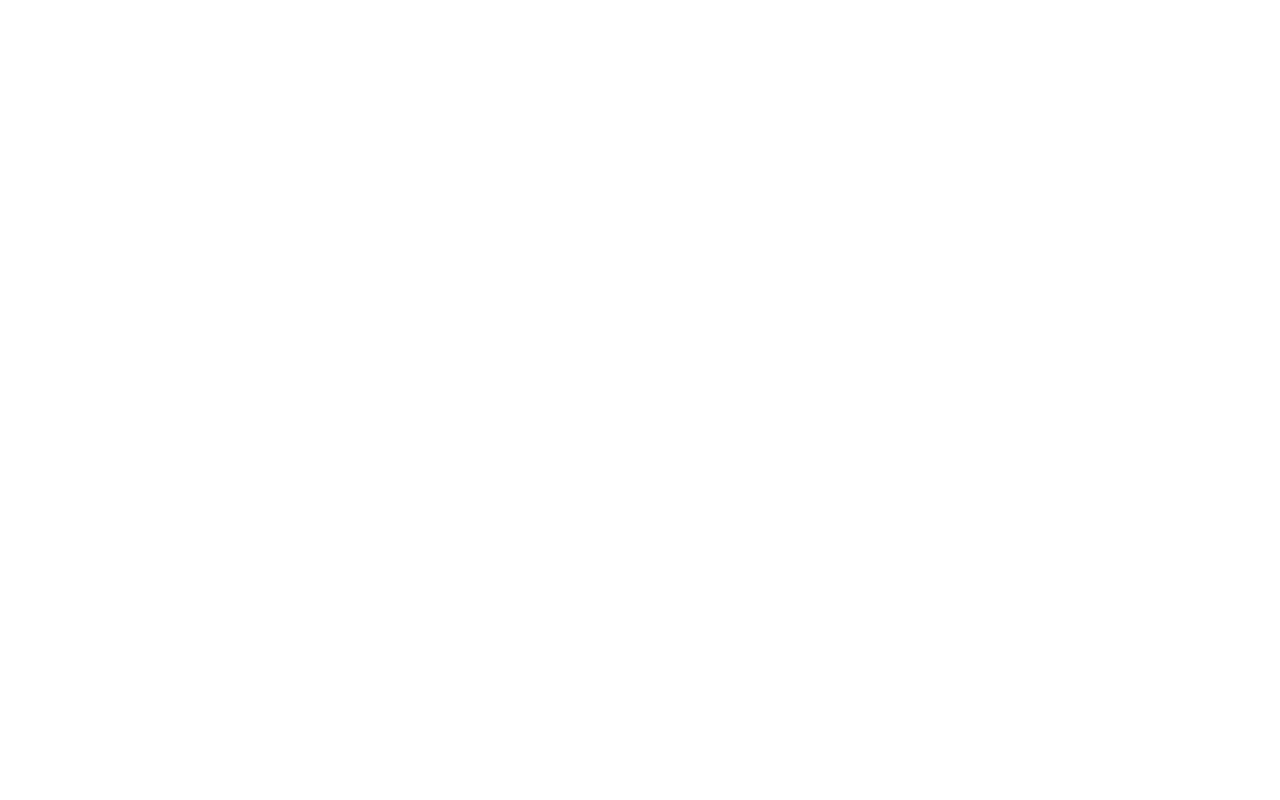
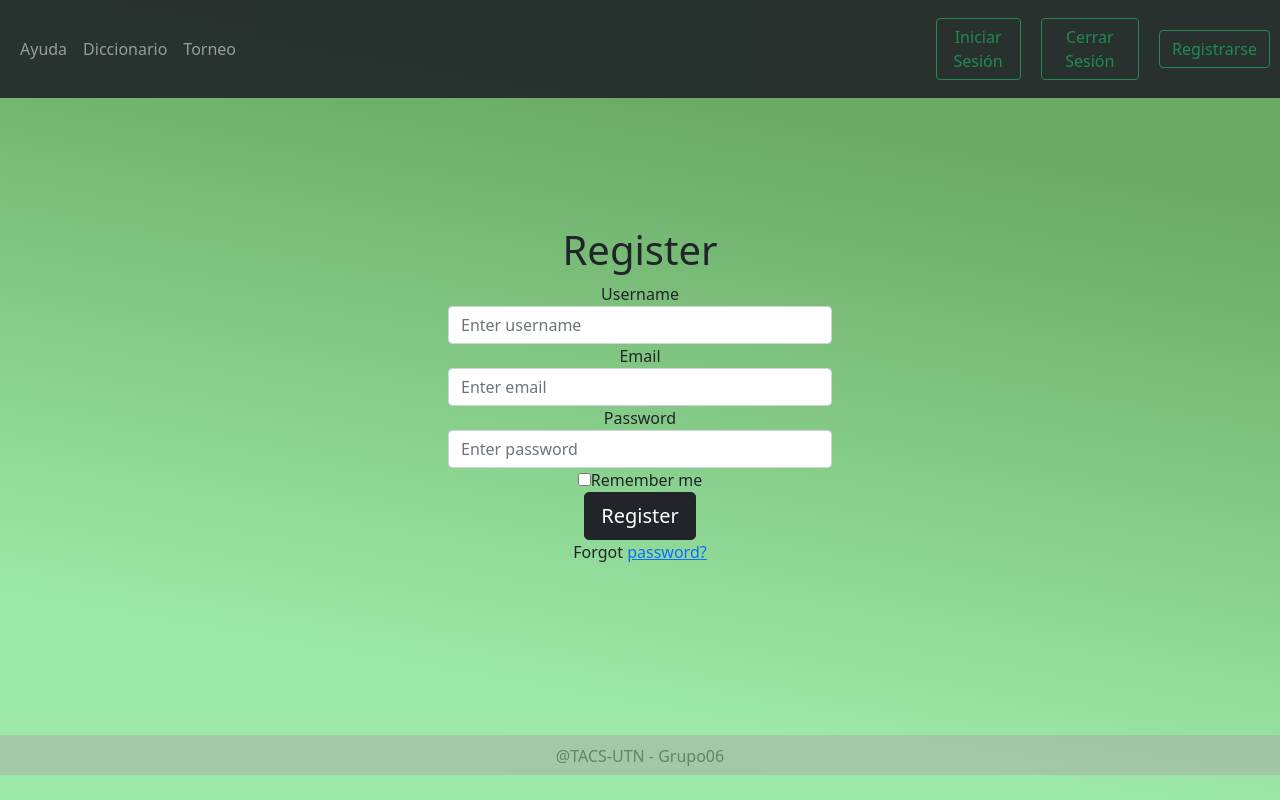
Before and after one commit to MacarenaPesce/TACS-Wordle-grupo6, a React app in the folder frontend/: page /register in a window 1280 px wide. Before the commit this address had no page. Built offline with nearby package versions, Linux system fonts and the light colour scheme.

Commit message:
front register, modificaciones *.css

```diff
--- a/frontend/src/components/navbar/Navbar.js
+++ b/frontend/src/components/navbar/Navbar.js
@@ -31,9 +31,9 @@ function NavbarAut() {
           </Nav>
           </Container>
 
-          <Link to='login'><Button className="but-log">Iniciar Sesión</Button></Link>
+          <Link to='login'><Button onClick={login} variant="outline-success" className="but-log">Iniciar Sesión</Button></Link>
           <Button onClick={logout} variant="outline-success" className="but-log">Cerrar Sesión</Button>
-          <Button onClick={register} variant="outline-success" className="but-log">Registrarse</Button>
+          <Link to='register'><Button onClick={register} variant="outline-success" className="but-log">Registrarse</Button></Link>
         </Navbar>
 
         {/*
--- a/frontend/src/index.js
+++ b/frontend/src/index.js
@@ -4,9 +4,9 @@ import './index.css';
 import Home from './pages/Home';
 import reportWebVitals from './reportWebVitals';
 import 'bootstrap/dist/css/bootstrap.min.css';
-import Footer from './components/footer/Footer';
+/*import Footer from './components/footer/Footer';*/
 import Login from './pages/sesion/Login';
-
+import Register from './pages/sesion/Register';
 import {
   BrowserRouter,
   Routes,
@@ -19,6 +19,7 @@ root.render(
     <Routes>
       <Route path="/" element={<Home />} />
       <Route path="login" element={<Login />} />
+      <Route path="register" element={<Register />} />
     </Routes>
   </BrowserRouter>
 
--- a/frontend/src/pages/sesion/Login.css
+++ b/frontend/src/pages/sesion/Login.css
@@ -1,13 +1,31 @@
-
-
 .login{
     background: #6aaa64;
     background: -moz-linear-gradient(45deg, #49D35E 0%, #2c7d93 100%);
     background: -webkit-linear-gradient(45deg, #49D35E 0%,#2c7d93 100%);
-    background: linear-gradient(10deg, #3bb94e44 0%,#6aaa64 100%);
+    background: linear-gradient(10deg, #4ad65f8a 20%,#6aaa64 80%);
+    /*background: linear-gradient(10deg, #3e9f1c 0%,#c39318 100%);*/
     filter: progid:DXImageTransform.Microsoft.gradient( startColorstr='#571a89', endColorstr='#2c7d93',GradientType=1 );
     background-repeat: no-repeat;
     min-height: 100vh;
     text-align: center;
 
 }
+
+form{
+    width: 30%;
+    height: 50%;
+    text-align: center;
+    position: absolute;
+    top: 50%;
+    left: 50%;
+    margin: 5% auto;
+    transform: translate(-50%, -50%);
+}
+
+.forms{
+    padding: 10%;
+    display: flex;
+    justify-content: center;
+    align-items: center;
+    position: relative;
+}
--- a/frontend/src/pages/sesion/Login.js
+++ b/frontend/src/pages/sesion/Login.js
@@ -1,19 +1,25 @@
 import React, { Component } from "react";
 import './Login.css';
-
-
+import NavbarAut from "../../components/navbar/Navbar";
+import Footer from "../../components/footer/Footer";
 
 export default class Login extends Component{
     render(){
         return (
+
             <body>
                 <div className="login">
+                    <header>
+                        <NavbarAut />
+                    </header>
+
+                    <div className="forms">
                         <form>
                             <h1>Log in</h1>
 
                             <div className="form-group">
-                            <label>Email</label>
-                            <input type="email" className="form-control" placeholder="Enter email" />
+                                <label>Username</label>
+                                <input type="email" className="form-control" placeholder="Enter username" />
                             </div>
 
                             <div className="form-group">
@@ -34,6 +40,9 @@ export default class Login extends Component{
                             </p>
                         </form>
                     </div>
+                </div>
+
+                <Footer />
             </body>
         );
     }
--- a/frontend/src/pages/sesion/Register.js
+++ b/frontend/src/pages/sesion/Register.js
@@ -0,0 +1,60 @@
+import React, { Component } from "react";
+import './Login.css';
+import NavbarAut from "../../components/navbar/Navbar";
+import Footer from "../../components/footer/Footer";
+
+export default class Register extends Component{
+    render(){
+        return (
+
+            <body>
+                <div className="login"> {/* todo: rename classname and *.css */}
+                    <header>
+                        <NavbarAut />
+                    </header>
+
+                    <div className="forms">
+                        <form>
+                            <h1>Register</h1>
+
+                            <div className="form-group">
+                                <label>Username</label>
+                                <input type="email" className="form-control" placeholder="Enter username" />
+                            </div>
+
+                            <div className="form-group">
+                                <label>Email</label>
+                                <input type="email" className="form-control" placeholder="Enter email" />
+                            </div>
+
+                            <div className="form-group">
+                                <label>Password</label>
+                                <input type="password" className="form-control" placeholder="Enter password" />
+                            </div>
+                            {/*}
+                            <div className="form-group">
+                                <label>Repeat password</label>
+                                <input type="password" className="form-control" placeholder="Repeat password" />
+                            </div>
+                            */}
+
+                            <div className="form-group">
+                                <div className="custom-control custom-checkbox">
+                                    <input type="checkbox" className="custom-control-input" id="customCheck1" />
+                                    <label className="custom-control-label" htmlFor="customCheck1">Remember me</label>
+                                </div>
+                            </div>
+
+                            <button type="submit" className="btn btn-dark btn-lg btn-block">Register</button>
+                            <p className="forgot-password text-right">
+                                Forgot <a href="#">password?</a>
+                            </p>
+                        </form>
+                    </div>
+                </div>
+
+                <Footer />
+            </body>
+        );
+    }
+}
```
Lines whose indentation alone changed are shown as unchanged.
